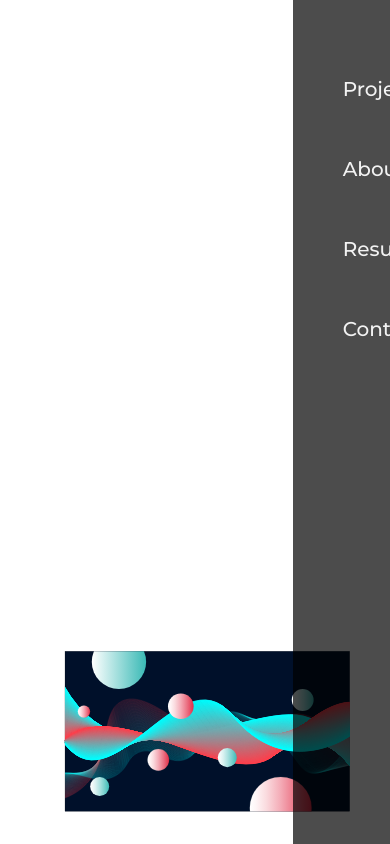
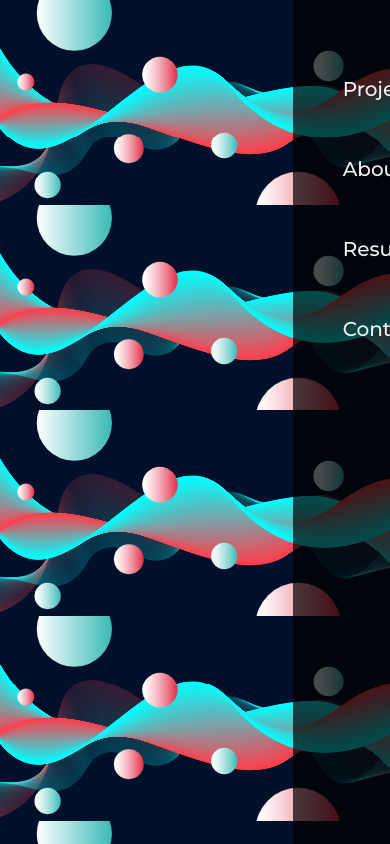
Before and after one commit to kwalorz/my_portfolio, a plain HTML site: page index.html in a window 390 px wide. Drawn offline with Linux system fonts and the light colour scheme.

Commit message:
I may have figured out the SVG issue. i can make it fit to my screen with viewBox. The only question is how do I make it responsive to other dimensions/browser windows

```diff
--- a/css/style.css
+++ b/css/style.css
@@ -11,10 +11,7 @@ body {
 header {
   height: 100vh;
   width: 100%;
-  background-size: 100% 100%;
-  background-repeat: no-repeat;
-  background-position: center;
-  background-image: url(/img/background.svg);
+  background-image: url(/img/background_img.svg);
 }
 
 nav {
```
Also changed, not shown: img/background.svg (deleted), img/background_img.svg (added).
